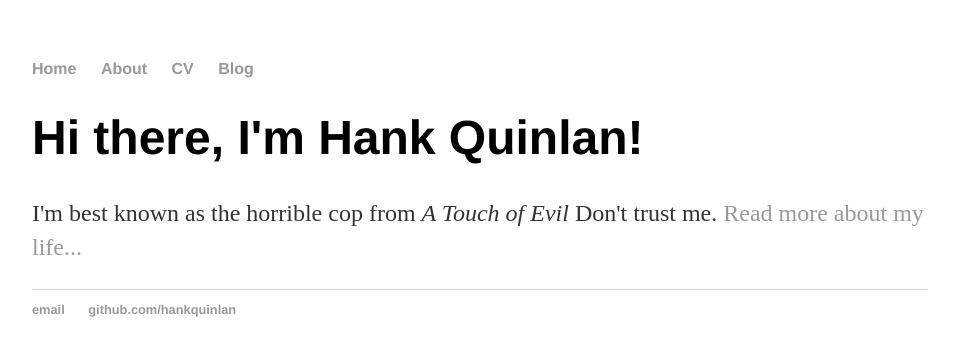
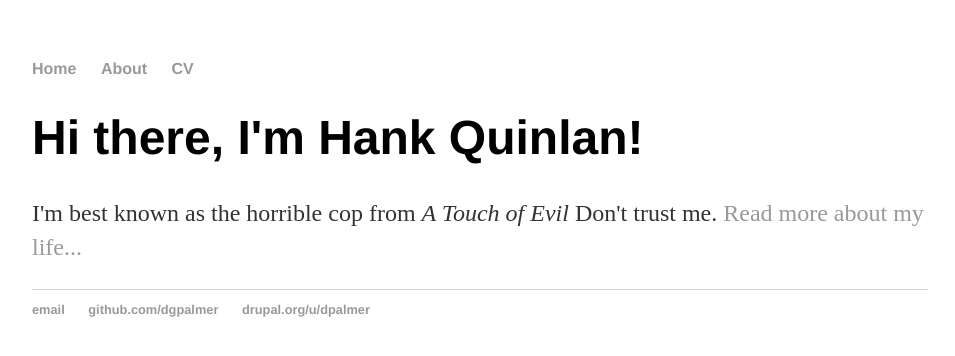
Before and after one commit to dgpalmer/dgpalmer.github.io-old, a Jekyll site: the page built from index.html, in a window 1280 px wide. Shown: the top 356 px of the page, without its empty margins (160-1115 px from the left). Built offline with Jekyll 4.4.1, drawn with Linux system fonts in a browser that asks for light colours.

Commit message:
Initial jekyll.

```diff
--- a/_layouts/default.html
+++ b/_layouts/default.html
@@ -11,7 +11,6 @@
 	        		<li><a href="/">Home</a></li>
 		        	<li><a href="/about">About</a></li>
 	        		<li><a href="/cv">CV</a></li>
-	        		<li><a href="/blog">Blog</a></li>
 	    		</ul>
 			</nav>
 			<div class="container">
@@ -21,8 +20,9 @@
 			</div><!-- /.container -->
 			<footer>
 	    		<ul>
-	        		<li><a href="mailto:hankquinlanhub@gmail.com">email</a></li>
-	        		<li><a href="https://github.com/hankquinlan">github.com/hankquinlan</a></li>
+	        		<li><a href="mailto:donovan@donovanpalmer.net">email</a></li>
+	        		<li><a href="https://github.com/dgpalmer">github.com/dgpalmer</a></li>
+              <li><a href="https://www.drupal.org/u/dpalmer">drupal.org/u/dpalmer</a></li>
 				</ul>
 			</footer>
 		</body>
```
